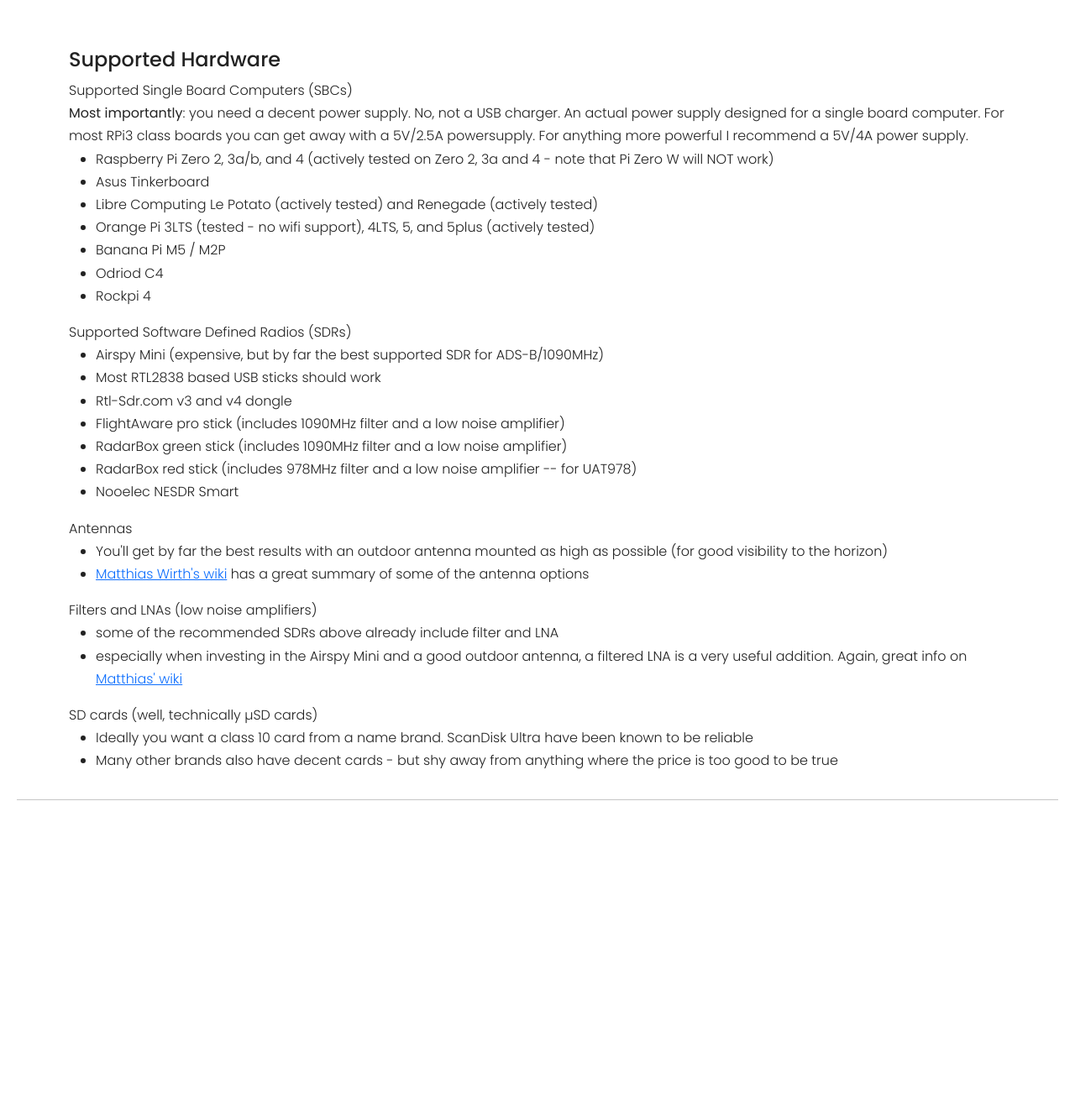
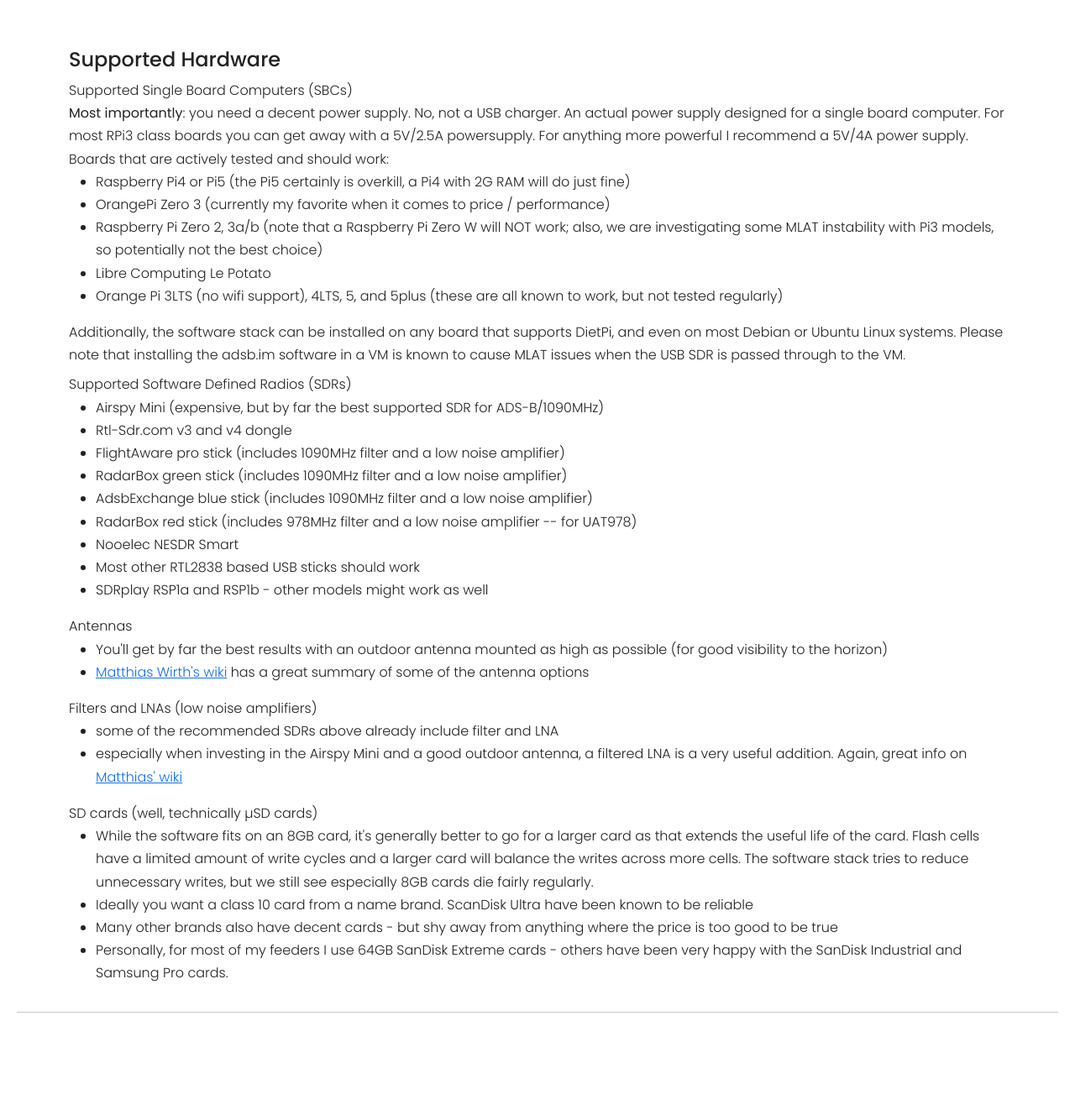
Before and after one commit to adsbim/adsb-im-web, a Python web app: template templates/supported.html in a window 1280 px wide. Shown: the part 260-1582 px from the top of the page at 84% size. Before the commit the page ends 1213 px from the top, so only its background shows below. Run offline with Jinja, Linux system fonts and the light colour scheme; the template is opened without the code that fills it, so the values that code supplies are empty; some libraries are stand-ins or nearby versions.

Commit message:
update hardware recommendations
Signed-off-by: Dirk Hohndel <dirk@hohndel.org>

```diff
--- a/templates/supported.html
+++ b/templates/supported.html
@@ -15,27 +15,32 @@
             <div class="mb-2" id="sbcs">Supported Single Board Computers (SBCs)<br />
                 <b>Most importantly</b>: you need a decent power supply. No, not a USB charger. An actual power supply
                 designed for a single board computer. For most RPi3 class boards you can get away with a 5V/2.5A
-                powersupply. For anything more powerful I recommend a 5V/4A power supply.
+                powersupply. For anything more powerful I recommend a 5V/4A power supply.<br />
+                Boards that are actively tested and should work:
                 <ul>
-                    <li>Raspberry Pi Zero 2, 3a/b, and 4 (actively tested on Zero 2, 3a and 4 - note that Pi Zero W will
-                        NOT work)</li>
-                    <li>Asus Tinkerboard</li>
-                    <li>Libre Computing Le Potato (actively tested) and Renegade (actively tested)</li>
-                    <li>Orange Pi 3LTS (tested - no wifi support), 4LTS, 5, and 5plus (actively tested)</li>
-                    <li>Banana Pi M5 / M2P</li>
-                    <li>Odriod C4</li>
-                    <li>Rockpi 4</li>
+                    <li>Raspberry Pi4 or Pi5 (the Pi5 certainly is overkill, a Pi4 with 2G RAM will do just fine)</li>
+                    <li>OrangePi Zero 3 (currently my favorite when it comes to price / performance)</li>
+                    <li>Raspberry Pi Zero 2, 3a/b (note that a Raspberry Pi Zero W will NOT work; also, we are
+                        investigating some MLAT instability with Pi3 models, so potentially not the best choice)</li>
+                    <li>Libre Computing Le Potato</li>
+                    <li>Orange Pi 3LTS (no wifi support), 4LTS, 5, and 5plus (these are all known to work, but not
+                        tested regularly)</li>
                 </ul>
+                Additionally, the software stack can be installed on any board that supports DietPi, and even on most
+                Debian or Ubuntu Linux systems. Please note that installing the adsb.im software in a VM is known to
+                cause MLAT issues when the USB SDR is passed through to the VM.
             </div>
             <div class="mb-2" id="sdrs">Supported Software Defined Radios (SDRs)
                 <ul>
                     <li>Airspy Mini (expensive, but by far the best supported SDR for ADS-B/1090MHz)</li>
-                    <li>Most RTL2838 based USB sticks should work</li>
                     <li>Rtl-Sdr.com v3 and v4 dongle</li>
                     <li>FlightAware pro stick (includes 1090MHz filter and a low noise amplifier)</li>
                     <li>RadarBox green stick (includes 1090MHz filter and a low noise amplifier)</li>
+                    <li>AdsbExchange blue stick (includes 1090MHz filter and a low noise amplifier)</li>
                     <li>RadarBox red stick (includes 978MHz filter and a low noise amplifier -- for UAT978)</li>
                     <li>Nooelec NESDR Smart</li>
+                    <li>Most other RTL2838 based USB sticks should work</li>
+                    <li>SDRplay RSP1a and RSP1b - other models might work as well</li>
                 </ul>
             </div>
             <div class="mb-2" id="antennas">Antennas
@@ -58,10 +63,16 @@
             </div>
             <div class="mb-2" id="sdcards">SD cards (well, technically µSD cards)
                 <ul>
+                    <li>While the software fits on an 8GB card, it's generally better to go for a larger card as that
+                        extends the useful life of the card. Flash cells have a limited amount of write cycles and a
+                        larger card will balance the writes across more cells. The software stack tries to reduce
+                        unnecessary writes, but we still see especially 8GB cards die fairly regularly.</li>
                     <li>Ideally you want a class 10 card from a name brand. ScanDisk Ultra have been known to be
                         reliable</li>
                     <li>Many other brands also have decent cards - but shy away from anything where the price is too
                         good to be true</li>
+                    <li>Personally, for most of my feeders I use 64GB SanDisk Extreme cards - others have been very
+                        happy with the SanDisk Industrial and Samsung Pro cards.</li>
                 </ul>
             </div>
         </div>
```
